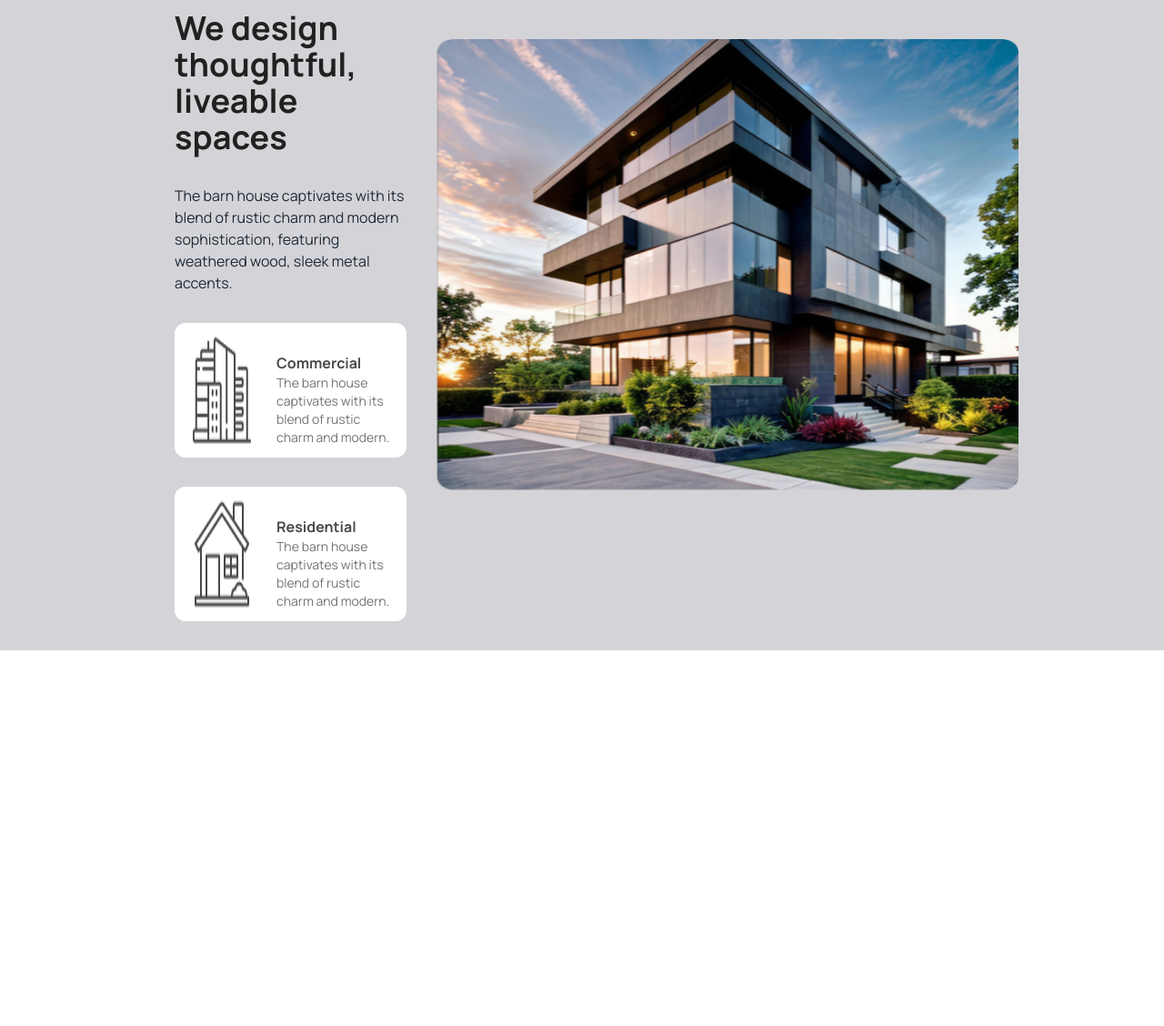
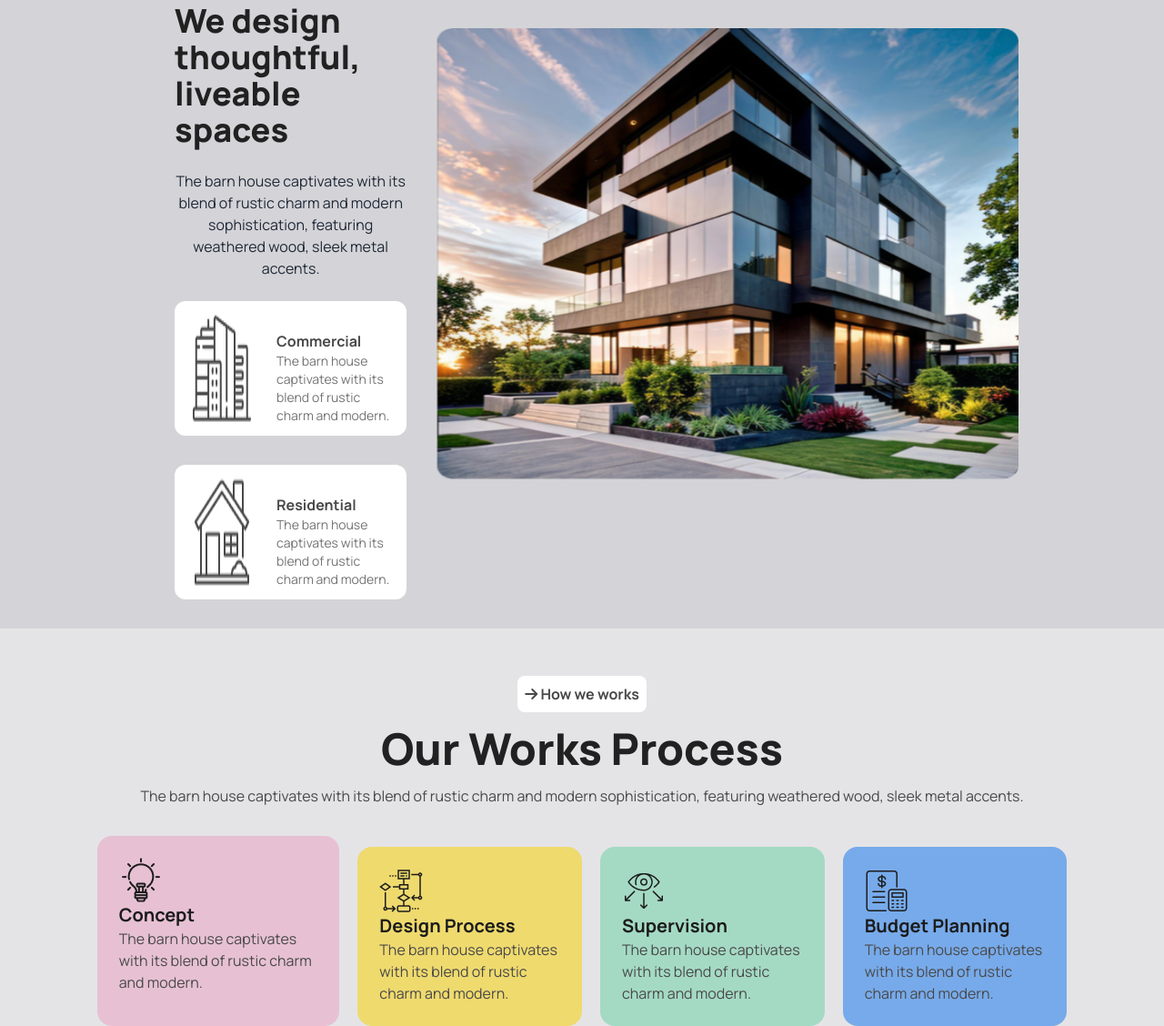
Before and after one commit to fatimaju45/assignment3, a plain HTML site: page index.html in a window 1280 px wide. Shown: the part 835-1963 px from the top of the page at 91% size. Before the commit the page ends 1550 px from the top, so only its background shows below. Drawn offline with nearby package versions, Linux system fonts and the light colour scheme.

Commit message:
added work process section

```diff
--- a/index.html
+++ b/index.html
@@ -84,7 +84,9 @@
 
      </div>
     </header>
-    <main class="mt-5 relative  bg-zinc-300 ">
+    <main>
+      <!-- we design section -->
+      <section class="mt-5 relative  bg-zinc-300 ">
       <img class="hidden border w-30 h-30 border-gray-400 border-dashed p-2 absolute top-2 left-36 lg:block" src="images/Vector.png" alt="">
 
         <div class= "w-11/12 lg:w-9/12 mx-auto ">
@@ -92,10 +94,10 @@
             <div class="lg:flex justify-center items-center">
               <!-- card1 -->
 
-                <div class="card-body flex flex-col justify-center items-center gap-8 lg:flex lg:justify-start lg:items-start lg:w-1/2 ">
+                <div class="card-body flex flex-col justify-center items-center gap-6 lg:flex lg:justify-start lg:items-start lg:w-1/2 ">
                   <button class="bg-white font-bold text-base p-2 mt-10 rounded-lg  text-[#494949] "><i class="fa-solid fa-arrow-right text-[#494949]"></i> About us</button>
-                  <h2 class="card-title font-bold text-center lg:text-left text-4xl text-[#212121]">We design thoughtful,<br>liveable spaces</h2>
-                  <p class=" text-left">The barn house captivates with its blend of rustic charm and modern sophistication, featuring weathered wood, sleek metal accents.</p>
+                  <h2 class="card-title font-extrabold text-center lg:text-left text-4xl text-[#212121]">We design thoughtful,<br>liveable spaces</h2>
+                  <p class=" text-center">The barn house captivates with its blend of rustic charm and modern sophistication, featuring weathered wood, sleek metal accents.</p>
                   <div class="card-actions gap-8">
                     <!-- left side -->
                     <div class="bg-white rounded-xl flex space-x-4 space-y-5 ">
@@ -116,6 +118,43 @@
                <img class="lg:w-[1044px] lg:h-[560px] py-8"  src="images/Rectangle.png" alt="">
               </div>
         </div>
+      </section>
+      <!-- our works Process -->
+      <section>
+        <div class="card-body flex flex-col justify-center items-center gap-4 ">
+          <button class="bg-white font-bold text-base p-2 mt-5 rounded-lg  text-[#494949] "><i class="fa-solid fa-arrow-right text-[#494949]"></i> How we works</button>
+          <h2 class="card-title font-extrabold text-center text-center text-5xl text-[#212121]">Our Works Process</h2>
+          <p class=" text-[#494949] text-left">The barn house captivates with its blend of rustic charm and modern sophistication, featuring weathered wood, sleek metal accents.</p>
+        </div>
+        <!-- grid cards -->
+
+        <div class="w-10/12 mx-auto grid grid-cols-1 md:grid-cols-2 lg:grid-cols-4 space-x-5 space-y-3">
+          <!-- card 1 -->
+          <div class="bg-[#E7C1D3] rounded-2xl flex flex-col justify-start items-start p-6">
+            <img src="images/concept.png" alt="">
+            <h3 class="text-[#1C1C1C] font-bold text-xl">Concept</h3>
+            <p class="text-[#494949] text-base">The barn house captivates with its blend of rustic charm and modern.</p>
+          </div>
+          <!-- card 2 -->
+          <div class="bg-[#EFDA6E] rounded-2xl flex flex-col justify-start items-start p-6">
+            <img src="images/flow-chart.png" alt="">
+            <h3 class="text-[#1C1C1C] font-bold text-xl">Design Process</h3>
+            <p class="text-[#494949] text-base">The barn house captivates with its blend of rustic charm and modern.</p>
+          </div>
+          <!-- card 3 -->
+          <div class="bg-[#A4DAC3] rounded-2xl flex flex-col justify-start items-start p-6">
+            <img src="images/vision.png" alt="">
+            <h3 class="text-[#1C1C1C] font-bold text-xl">Supervision</h3>
+            <p class="text-[#494949] text-base">The barn house captivates with its blend of rustic charm and modern.</p>
+          </div>
+          <!-- card 4 -->
+          <div class="bg-[#77AAEA] rounded-2xl flex flex-col justify-start items-start p-6">
+            <img src="images/budget-planning.png" alt="">
+            <h3 class="text-[#1C1C1C] font-bold text-xl">Budget Planning</h3>
+            <p class="text-[#494949] text-base">The barn house captivates with its blend of rustic charm and modern.</p>
+          </div>
+        </div>
+      </section>
     </main>
 
 </body>
```
